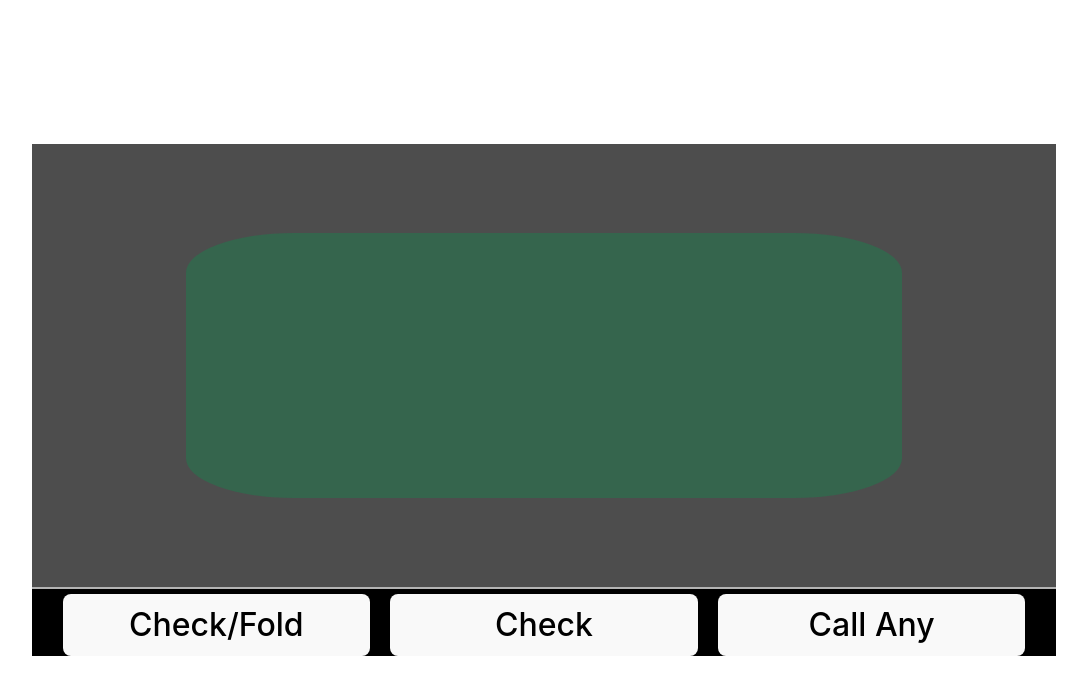
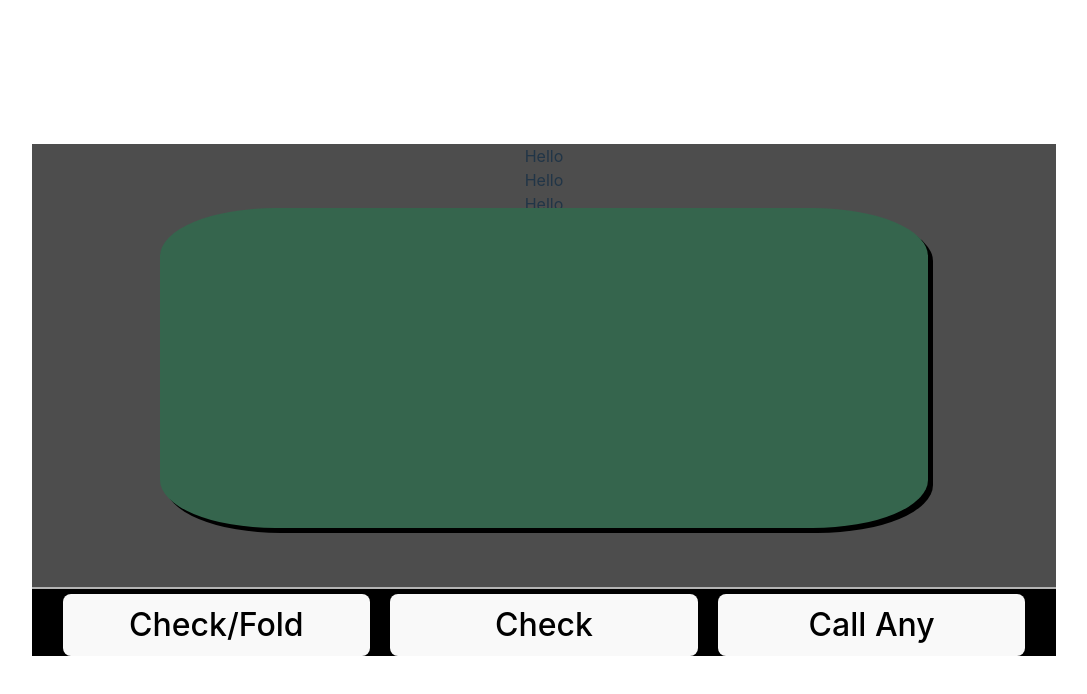
Before and after one commit to OkayNiceBrian/JPoker, a React (Vite) app in the folder Web/: page / in a window 1280 px wide. Shown: the top 694 px of the page, without its empty margins (96-1183 px from the left). Built offline with nearby package versions, Linux system fonts and the light colour scheme.

Commit message:
Table and rows of player containers added

```diff
--- a/Web/src/components/Game/Game.tsx
+++ b/Web/src/components/Game/Game.tsx
@@ -9,6 +9,15 @@ const Game = () => {
         <div className="game-container">
             <div className="gameWindow-container">
                 <div className="game-table"></div>
+                <div className="game-rowOfPlayers">
+                    Hello
+                </div>
+                <div className="game-rowOfPlayers">
+                    Hello
+                </div>
+                <div className="game-rowOfPlayers">
+                    Hello
+                </div>
             </div>
             <GameControls/>
         </div>
--- a/Web/src/components/Game/styles/Game.css
+++ b/Web/src/components/Game/styles/Game.css
@@ -14,13 +14,25 @@
     width: 100%;
     background-color: #4d4d4d;
     display: flex;
-    justify-content: center;
+    flex-direction: column;
+    justify-content: start;
     align-items: center;
 }
 
 .game-table {
+    position: absolute;
     background-color: #35654d;
-    width: 70%;
-    height: 60%;
+    width: 60vw;
+    height: 40%;
     border-radius: 15% 15%;
+    top: 50%;
+    left: 50%;
+    transform: translate(-50%, -60%);
+    box-shadow: black 5px 5px 0px 0px;
 }
+
+.game-rowOfPlayers {
+    display: flex;
+    flex-direction: row;
+    justify-content: space-evenly;
+}
```
